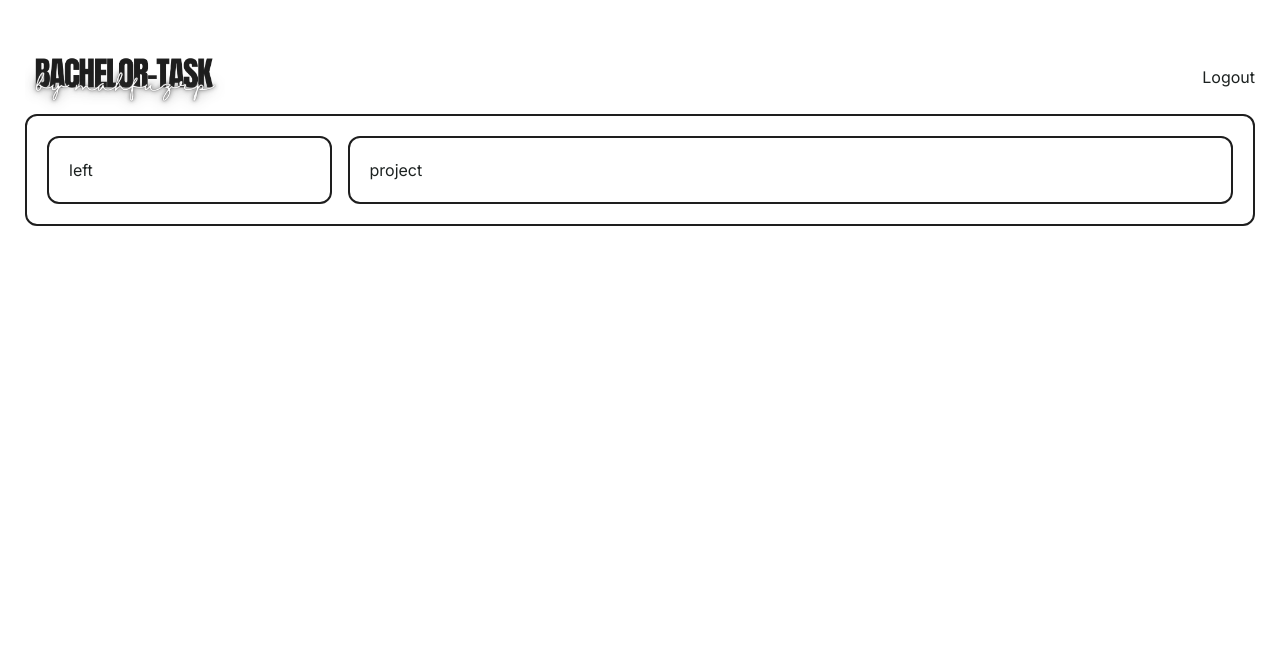
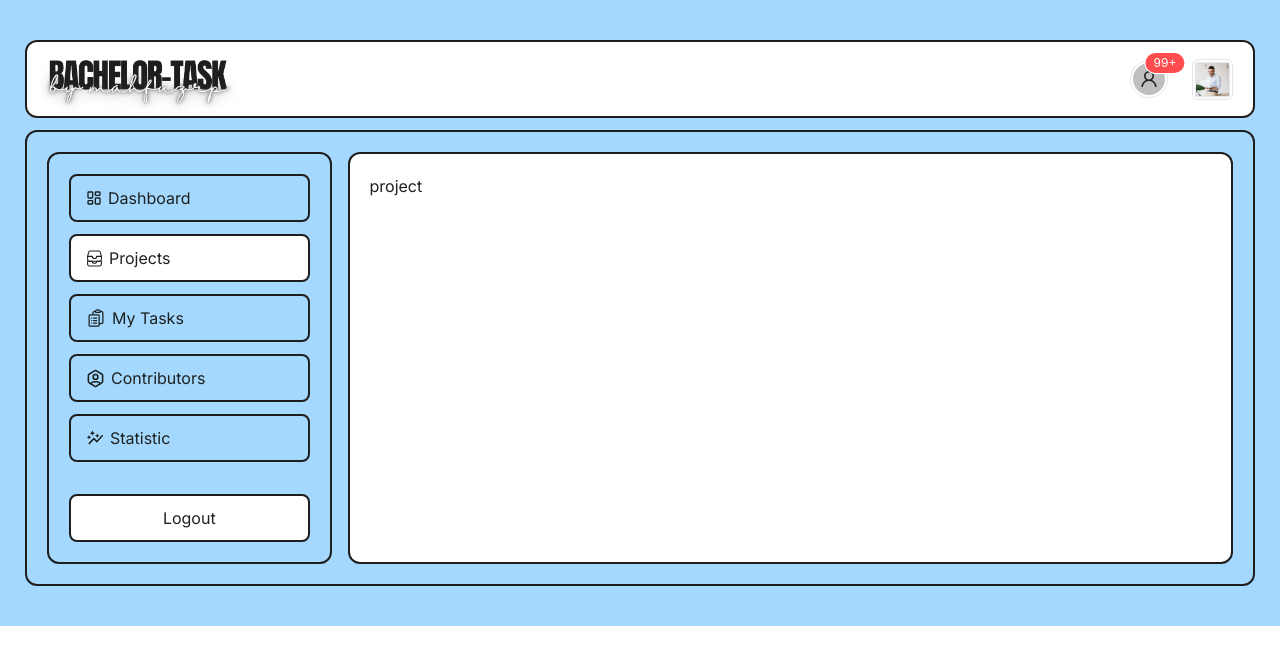
Before and after one commit to mdmahfuzrp/bachelor-task, a Next.js app: page /projects in a window 1280 px wide. Shown: the top 664 px of the page. Built offline with nearby package versions, Linux system fonts and the light colour scheme.

Commit message:
dashboard design implement

```diff
--- a/package.json
+++ b/package.json
@@ -9,6 +9,7 @@
     "lint": "next lint"
   },
   "dependencies": {
+    "@ant-design/icons": "^5.3.6",
     "antd": "^5.16.5",
     "next": "14.2.3",
     "react": "^18",
--- /dev/null
+++ b/src/components/DashboardNav.js
@@ -0,0 +1,84 @@
+import { Button, Dropdown, Space, Avatar, Badge } from "antd";
+import React from "react";
+import { UserOutlined } from "@ant-design/icons";
+import Image from "next/image";
+
+const items = [
+  {
+    key: "1",
+    label: (
+      <a
+        target="_blank"
+        rel="noopener noreferrer"
+        href="https://www.antgroup.com"
+      >
+        Profile
+      </a>
+    ),
+  },
+  {
+    key: "2",
+    label: (
+      <a
+        target="_blank"
+        rel="noopener noreferrer"
+        href="https://www.aliyun.com"
+      >
+        Settings & privacy
+      </a>
+    ),
+  },
+  {
+    key: "3",
+    label: (
+      <a
+        target="_blank"
+        rel="noopener noreferrer"
+        href="https://www.luohanacademy.com"
+      >
+        New updates
+      </a>
+    ),
+  },
+];
+
+const DashboardNav = () => {
+  return (
+    <div className="bg-white rounded-xl">
+      <div className="w-full flex items-center justify-between border-2 px-5 pl-3 rounded-xl mb-3 border-black">
+        <Image src={"/logo.png"} width={200} height={200} />
+        <div className="flex items-center gap-6">
+          <button className="border rounded-full p-[2px]">
+            <Badge count={100}>
+              <Avatar icon={<UserOutlined />} />
+            </Badge>
+          </button>
+
+          <Space wrap>
+            <Dropdown
+              menu={{
+                items,
+              }}
+              placement="bottomRight"
+              arrow={{
+                pointAtCenter: true,
+              }}
+            >
+              <div className="p-[2px] border rounded-md">
+                <Image
+                  src="/images/auth/about7.jpg"
+                  className="w-[35px] cursor-pointer shadow-sm h-[35px] object-cover rounded-sm border"
+                  alt=""
+                  width={40}
+                  height={40}
+                />
+              </div>
+            </Dropdown>
+          </Space>
+        </div>
+      </div>
+    </div>
+  );
+};
+
+export default DashboardNav;
--- a/src/layouts/DashboardLayout.js
+++ b/src/layouts/DashboardLayout.js
@@ -1,21 +1,19 @@
-import Image from "next/image";
+import DashboardNav from "@/components/DashboardNav";
+import Sidebar from "@/shared/Sidebar";
 import React from "react";
 
 const DashboardLayout = ({ children }) => {
   return (
-    <div className="container !py-10">
-      <div className="w-full flex items-center justify-between">
-        <Image src={"/logo.png"} width={200} height={200} />
-        <div>
-          <button className="">Logout</button>
-        </div>
-      </div>
-      <div className="border-2 border-black rounded-xl p-5 gap-4 grid grid-cols-8">
-        <div className="col-span-2 p-5 border-black border-2 rounded-xl">
-          left
-        </div>
-        <div className="col-span-6 p-5 border-black border-2 rounded-xl">
-          {children}
+    <div className="bg-special h-full">
+      <div className="container !py-10">
+        <DashboardNav />
+        <div className="border-2 border-black rounded-xl p-5 gap-4 grid grid-cols-8">
+          <div className="col-span-2 p-5 border-black border-2 rounded-xl">
+            <Sidebar />
+          </div>
+          <div className="col-span-6 p-5 border-black border-2 bg-white rounded-xl">
+            {children}
+          </div>
         </div>
       </div>
     </div>
--- /dev/null
+++ b/src/lib/SidebarData.js
@@ -0,0 +1,33 @@
+import { LuLayoutDashboard, LuClipboardList } from "react-icons/lu";
+import { HiOutlineClipboardDocumentList } from "react-icons/hi2";
+import { TbUserHexagon } from "react-icons/tb";
+import { MdAutoGraph } from "react-icons/md";
+import { IoFileTrayStackedOutline } from "react-icons/io5";
+
+export const SidebarData = [
+  {
+    name: "Dashboard",
+    url: "/dashboard",
+    icon: <LuLayoutDashboard />,
+  },
+  {
+    name: "Projects",
+    url: "/projects",
+    icon: <IoFileTrayStackedOutline size={17} />,
+  },
+  {
+    name: "My Tasks",
+    url: "/my-tasks",
+    icon: <HiOutlineClipboardDocumentList size={20} />,
+  },
+  {
+    name: "Contributors",
+    url: "/contributors",
+    icon: <TbUserHexagon size={19} />,
+  },
+  {
+    name: "Statistic",
+    url: "/statistic",
+    icon: <MdAutoGraph size={18} />,
+  },
+];
--- /dev/null
+++ b/src/shared/Sidebar.js
@@ -0,0 +1,33 @@
+"use client";
+import { SidebarData } from "@/lib/SidebarData";
+import Link from "next/link";
+import { usePathname } from "next/navigation";
+import React from "react";
+
+const Sidebar = () => {
+  const pathname = usePathname();
+  return (
+    <div className="flex gap-3 flex-col">
+      {SidebarData?.map((data) => (
+        <Link
+          href={data?.url}
+          className={`py-[10px] flex gap-[6px] items-center px-[15px] rounded-lg duration-150 hover:bg-white border-2 border-black ${
+            pathname === data?.url && "bg-white"
+          }`}
+        >
+          <span className="">{data?.icon}</span>
+          {data?.name}
+        </Link>
+      ))}
+
+      <Link
+        href={""}
+        className={`py-[10px] text-center mt-5 bg-white justify-center flex gap-[6px] items-center px-[15px] rounded-lg duration-150 hover:bg-white border-2 border-black `}
+      >
+        Logout
+      </Link>
+    </div>
+  );
+};
+
+export default Sidebar;
```
Also changed, not shown: 2 other files (tests, documents, lock files or other folders).
